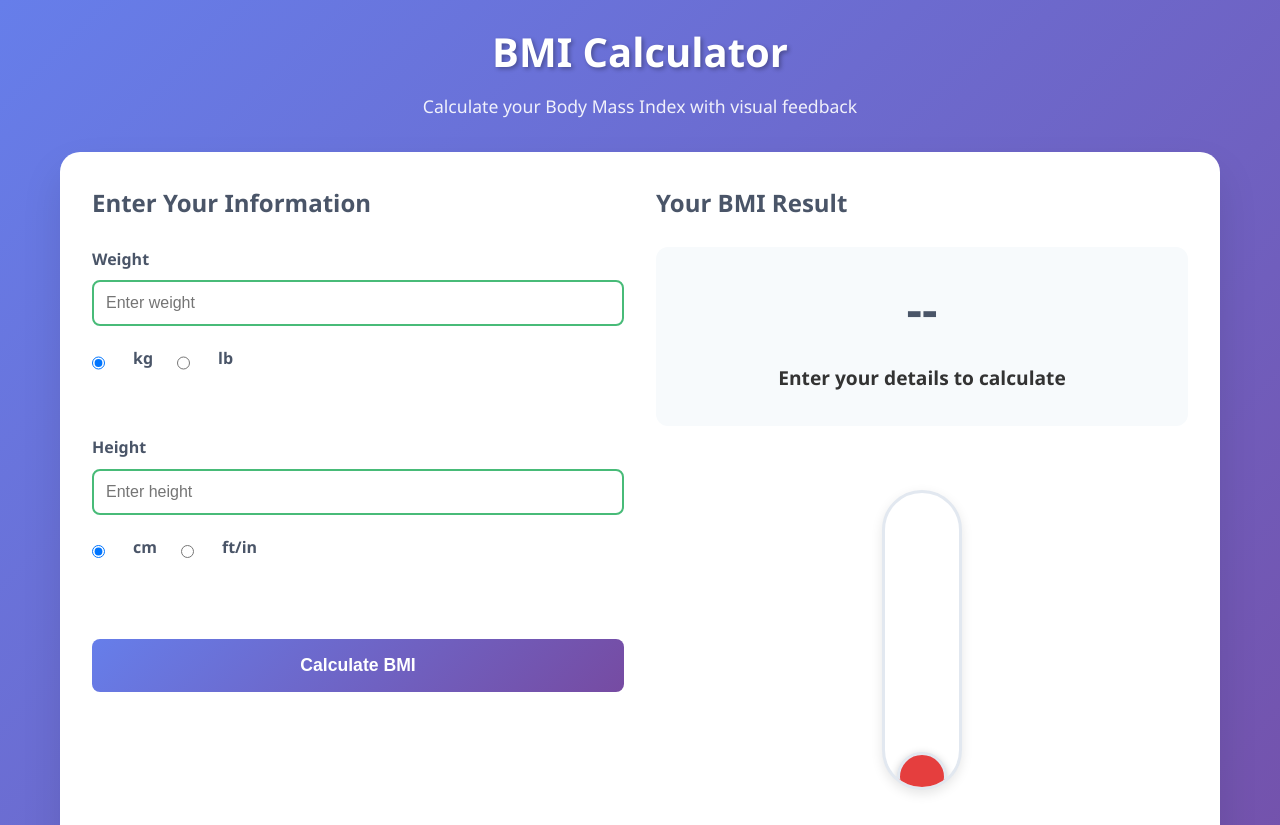
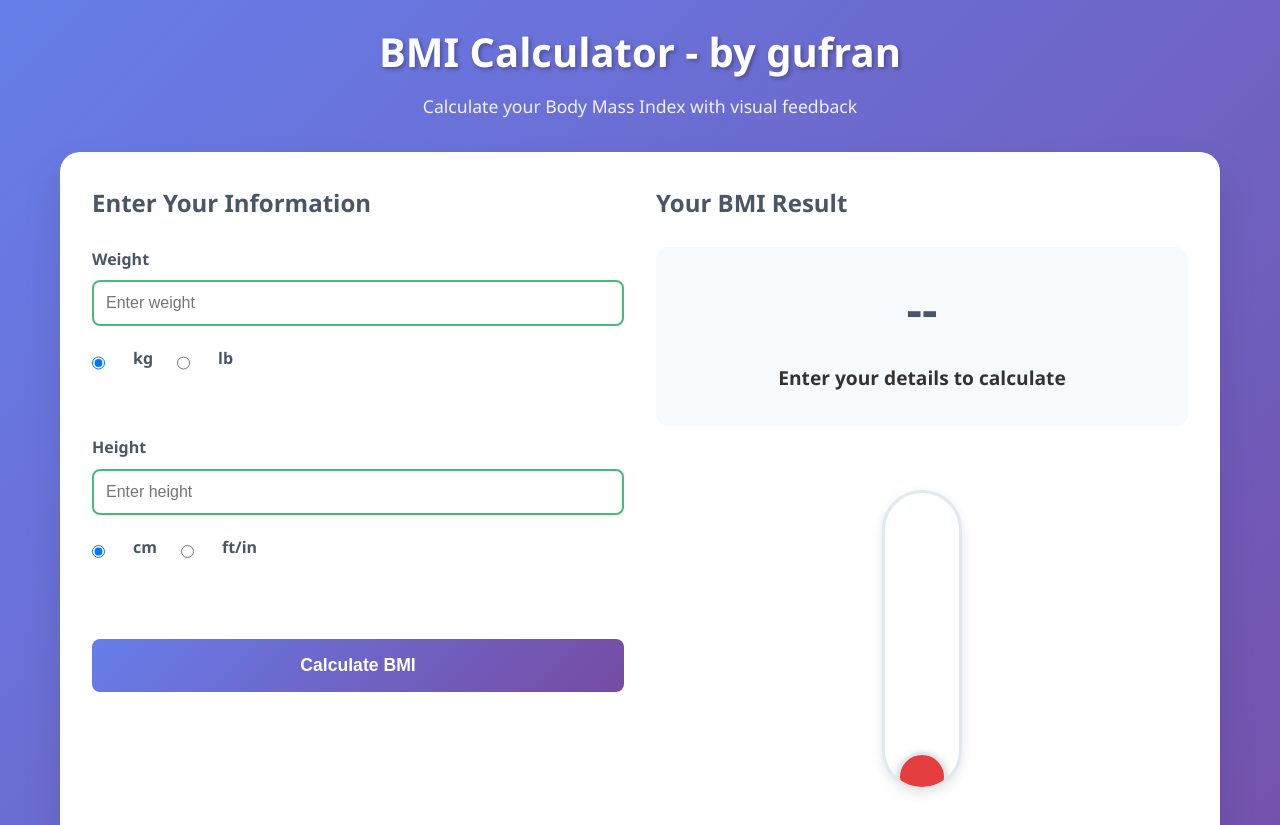
Before and after one commit to g5h5j5/BMI_CALCULATOR, a plain HTML site: page index.html in a window 1280 px wide. Shown: the top 825 px of the page. Drawn offline with Linux system fonts and the light colour scheme.

Commit message:
Update index.html

```diff
--- a/index.html
+++ b/index.html
@@ -9,7 +9,7 @@
 <body>
     <div class="container">
         <header>
-            <h1>BMI Calculator</h1>
+            <h1>BMI Calculator - by gufran</h1>
             <p>Calculate your Body Mass Index with visual feedback</p>
         </header>
 
```
